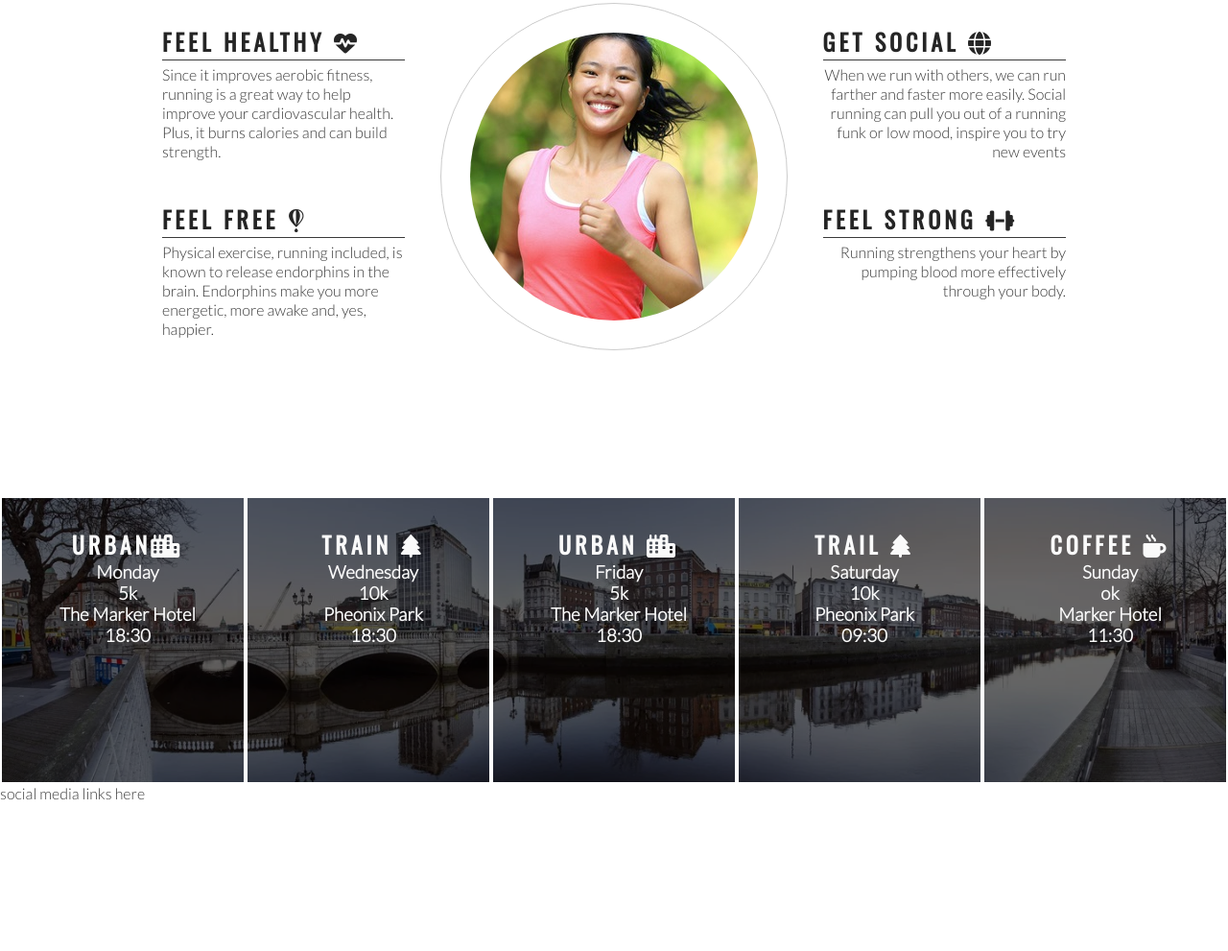
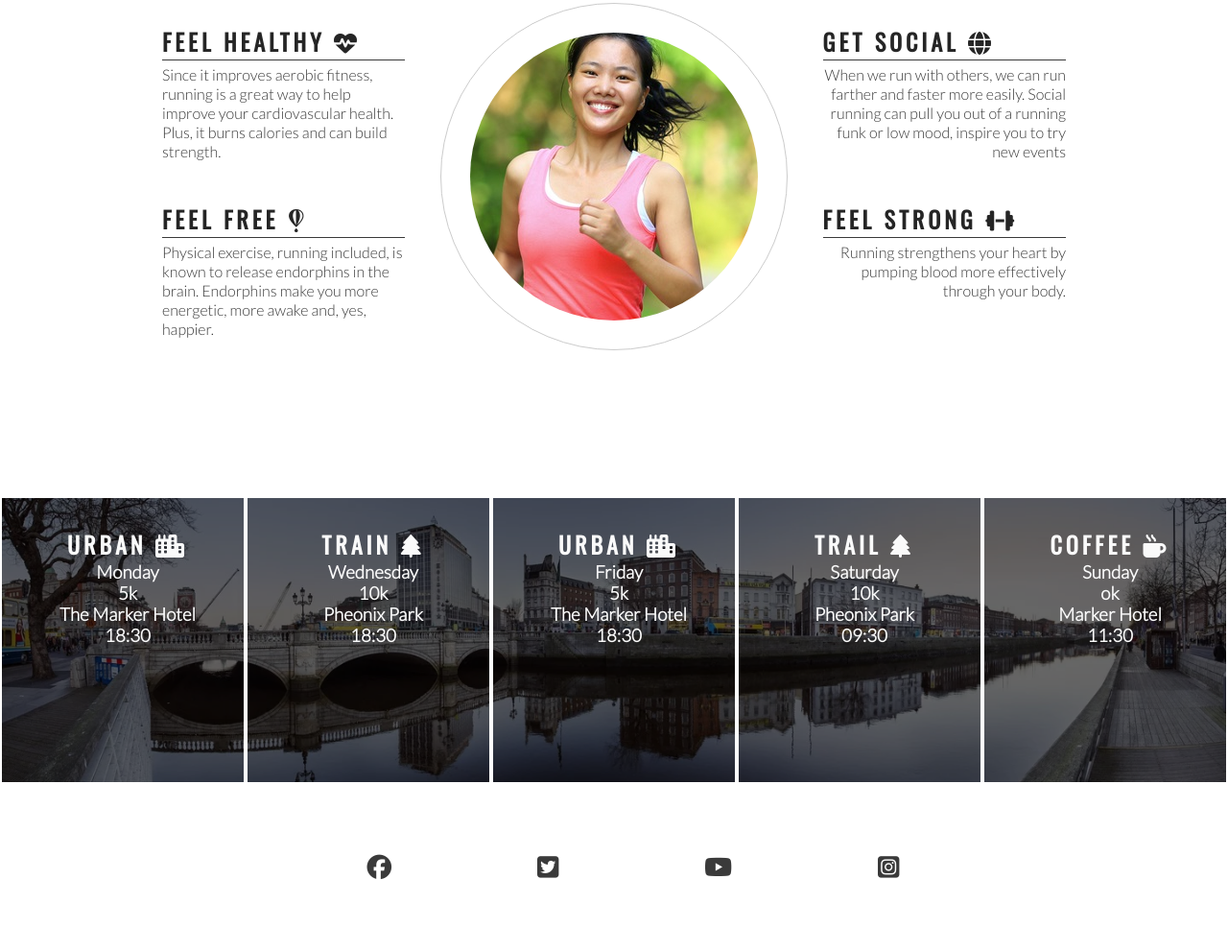
Before and after one commit to Jaredslocker21/loverunnin, a plain HTML site: page index.html in a window 1280 px wide. Shown: the part 778-1769 px from the top of the page at 96% size. Before the commit the page ends 1614 px from the top, so only its background shows below. Drawn offline with nearby package versions, Linux system fonts and the light colour scheme.

Commit message:
Add style to footer social media icons

```diff
--- a/assets/css/style.css
+++ b/assets/css/style.css
@@ -222,3 +222,24 @@ hr {
 #times h2 {
     color: #fafafa;
 }
+
+/* footer*/
+
+footer {
+    height:150px;
+}
+
+.social-networks {
+     text-align: center;
+}
+
+.social-networks > li {
+    display: inline;
+}
+
+.social-networks i {
+    font-size: 160%;
+    margin: 1%;
+    padding: 5%;
+    color: #3a3a3a;
+}
--- a/index.html
+++ b/index.html
@@ -79,7 +79,7 @@
     </section>
     <section id="times">
         <div>
-            <h2>Urban<i class="fa-solid fa-city"></i></h2>
+            <h2>Urban <i class="fa-solid fa-city"></i></h2>
             <h3>Monday</h3>
             <h3>5k</h3>
             <h3>The Marker Hotel</h3>
@@ -117,7 +117,24 @@
          </div>
     </section>
     <footer>
-        social media links here
+        <ul class="social-networks">
+            <li>
+                <a href="http://facebook.com" target="_blank" rel="noopener"
+                aria-label="Visit Our Facebook Page (opens in a new tab)"><i class="fa-brands fa-facebook"></i></a>
+            </li>
+            <li>
+                <a href="http://twitter.com" target="_blank" rel="noopener"
+                aria-label="Visit Our Twitter Page (opens in a new tab)"><i class="fa-brands fa-twitter-square"></i></a>
+            </li>
+            <li>
+                <a href="http://youtube.com" target="_blank" rel="noopener"
+                aria-label="Visit Our Youtube Page (opens in a new tab)"><i class="fa-brands fa-youtube"></i></a>
+            </li>
+            <li>
+                <a href="http://instagram.com" target="_blank" rel="noopener"
+                aria-label="Visit Our Instagram Page (opens in a new tab)"><i class="fa-brands fa-instagram-square"></i></i></a>
+            </li>
+        </ul>
     </footer>
 
      <!--font awesome script-->
```
